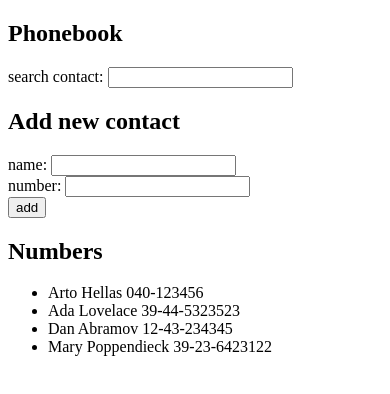
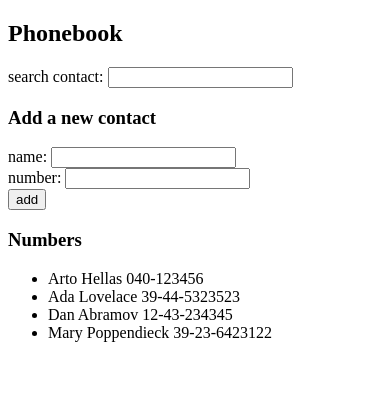
Before and after one commit to jcaburnay/part2, a React (Create React App) app: page / in a window 390 px wide. Shown: the top 394 px of the page. Built offline with nearby package versions, Linux system fonts and the light colour scheme.

Commit message:
Exercise 2.10: The Phonebook Step5

```diff
--- a/src/App.js
+++ b/src/App.js
@@ -1,4 +1,49 @@
 import React, { useState } from "react";
+
+const Filter = ({ searchName, onSearch }) => {
+  return (
+    <div>
+      <span>
+        search contact:{" "}
+        <input type="text" value={searchName} onChange={onSearch} />
+      </span>
+    </div>
+  );
+};
+
+const PersonForm = ({
+  submit,
+  newName,
+  handleNameChange,
+  newNumber,
+  handleNumberChange,
+}) => {
+  return (
+    <form onSubmit={submit}>
+      <div>
+        name:{" "}
+        <input
+          type="text"
+          value={newName}
+          onChange={handleNameChange}
+          required
+        />
+      </div>
+      <div>
+        number:{" "}
+        <input
+          type="text"
+          value={newNumber}
+          onChange={handleNumberChange}
+          required
+        />
+      </div>
+      <div>
+        <button type="submit">add</button>
+      </div>
+    </form>
+  );
+};
 
 const Persons = ({ persons }) => {
   return (
@@ -49,45 +94,24 @@ const App = () => {
     setSearchName(event.target.value);
   };
 
-  const searchNames = persons.filter((person) =>
-    person.name.toLowerCase().includes(searchName)
+  const searchedNames = persons.filter((person) =>
+    person.name.toLowerCase().includes(searchName.toLowerCase())
   );
 
   return (
     <div>
       <h2>Phonebook</h2>
-      <div>
-        <span>
-          search contact:{" "}
-          <input type="text" value={searchName} onChange={onSearch} />
-        </span>
-      </div>
-      <h2>Add new contact</h2>
-      <form onSubmit={submit}>
-        <div>
-          name:{" "}
-          <input
-            type="text"
-            value={newName}
-            onChange={handleNameChange}
-            required
-          />
-        </div>
-        <div>
-          number:{" "}
-          <input
-            type="text"
-            value={newNumber}
-            onChange={handleNumberChange}
-            required
-          />
-        </div>
-        <div>
-          <button type="submit">add</button>
-        </div>
-      </form>
-      <h2>Numbers</h2>
-      <Persons persons={searchNames} />
+      <Filter searchName={searchName} onSearch={onSearch} />
+      <h3>Add a new contact</h3>
+      <PersonForm
+        submit={submit}
+        newName={newName}
+        handleNameChange={handleNameChange}
+        newNumber={newNumber}
+        handleNumberChange={handleNumberChange}
+      />
+      <h3>Numbers</h3>
+      <Persons persons={searchedNames} />
     </div>
   );
 };
```
